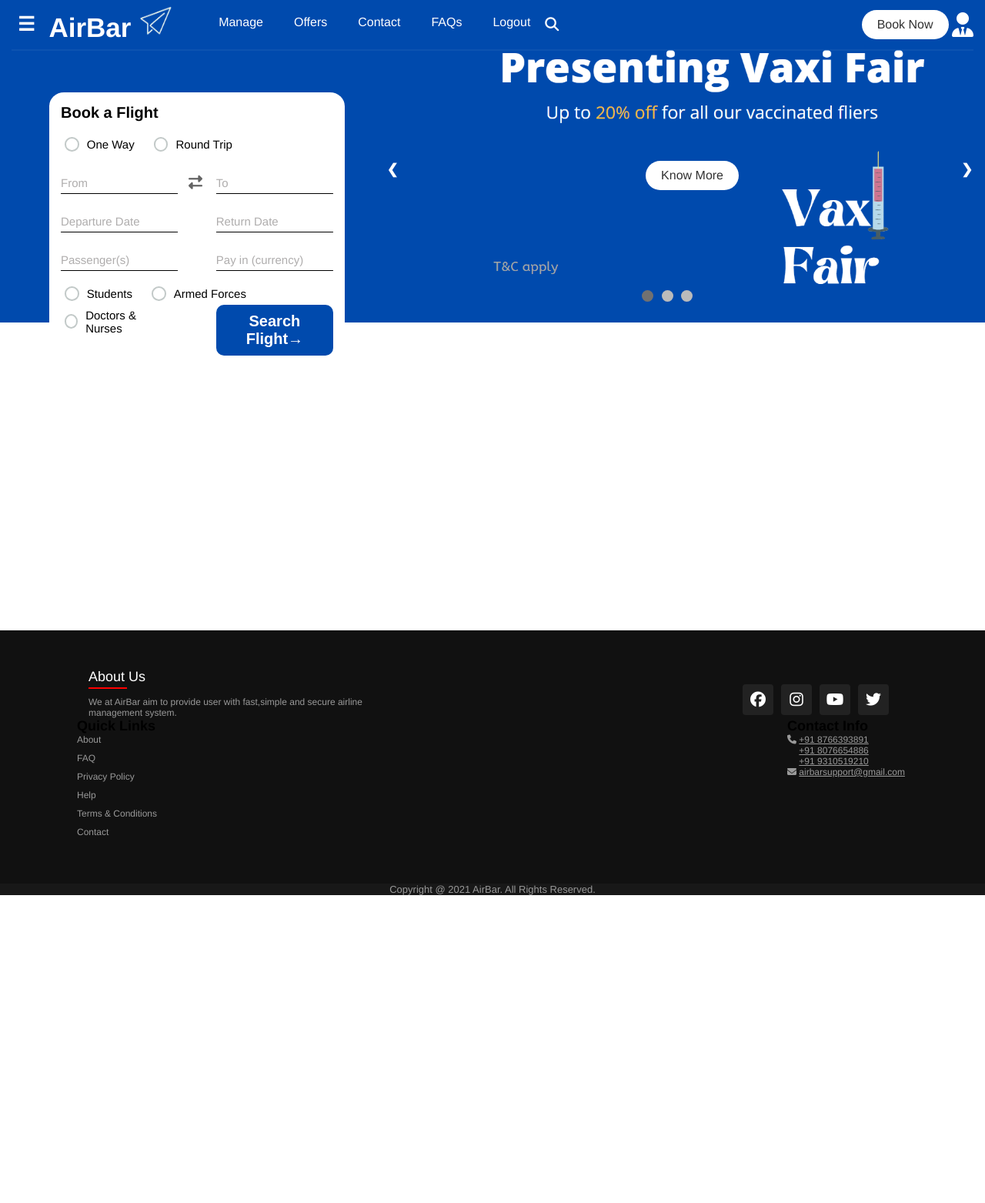
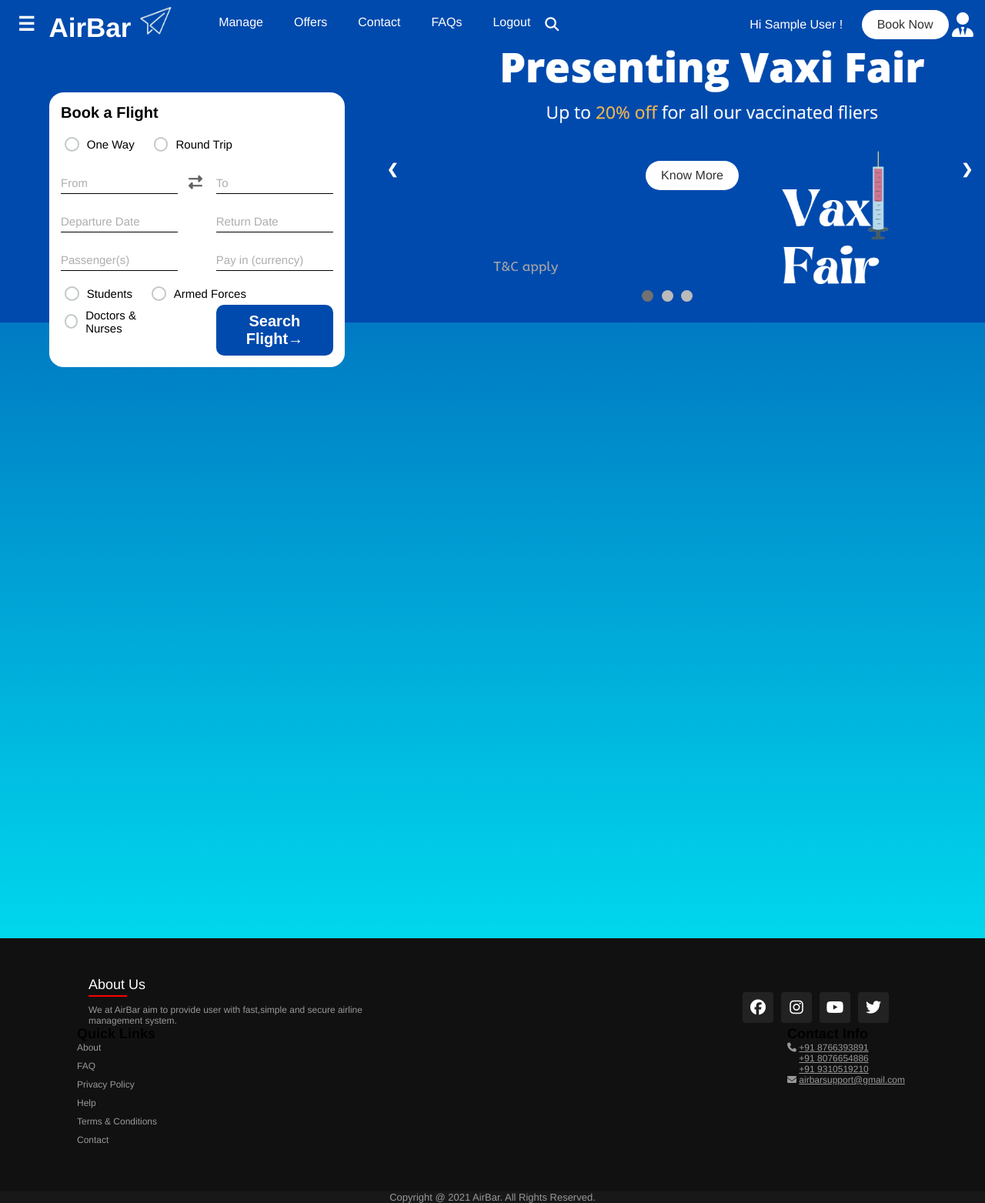
Before and after one commit to Srishtikumari2002/AirBar, a PHP site: page / in a window 1280 px wide. Shown: the whole page at 77% size. Before the commit the page ends 1163 px from the top, so only its background shows below. Run offline with PHP 8.4, Linux system fonts and the light colour scheme; the visitor is signed in with stand-in values (Sample User, id 1); some libraries are stand-ins or nearby versions.

Commit message:
Third Commit

```diff
--- a/Css/dashboard.css
+++ b/Css/dashboard.css
@@ -1,3 +1,4 @@
 body {
-    background: blue;
+    /* background: linear-gradient(to bottom, #004aad 0%, #00ffff 100%); */
+    background: white;
 }
--- a/Css/header.css
+++ b/Css/header.css
@@ -39,7 +39,7 @@ header{
     display: flex;
     align-items: center;
     justify-content: space-between;
-    border-bottom: 2px solid rgba(255,255,255,.05); /*comment to remove the botttom bar*/
+    border-bottom: 2px solid rgba(255, 255, 255, 0); /*comment to remove the botttom bar*/
     transition: height .5s ease;
     outline: none;
 }
--- a/Css/index.css
+++ b/Css/index.css
@@ -1,5 +1,5 @@
 body{
-    background-color: white;
+    background: linear-gradient(to bottom, #004aad 0%, #00ffff 100%);
     background-size: cover;
 }
 
--- a/Includes/header.php
+++ b/Includes/header.php
@@ -69,6 +69,7 @@
                         </div>
                     </li>
                 </ul>
+                <a class="nav-link" <?php echo (isset($_SESSION['email']) && !empty($_SESSION['email'])) ? '':'style="display:none;"'?>>Hi <?php echo $_SESSION['name']?> !&nbsp;</a>
                 <a href="#" id="nav-cta">Book Now</a>
                 <a href="dashboard.php" <?php echo (isset($_SESSION['email']) && !empty($_SESSION['email'])) ? '':'style="display:none;"'?>>&nbsp;<i class="fas fa-user-tie fa-2x"></i></a>
             </nav>
--- a/index.php
+++ b/index.php
@@ -141,7 +141,7 @@
     </div>
     </form>
 
-    <main style="height: 50vh;"></main>
+    <main style="height: 100vh;"></main>
 
     <?php include("Includes/footer.php"); ?>
 
```
